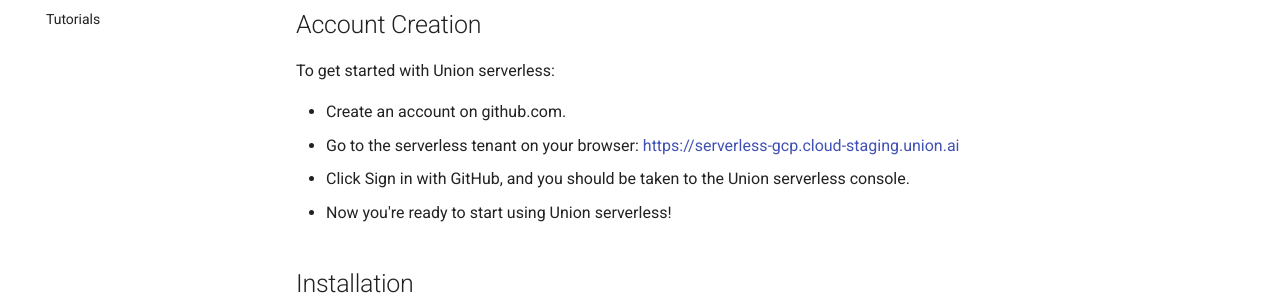
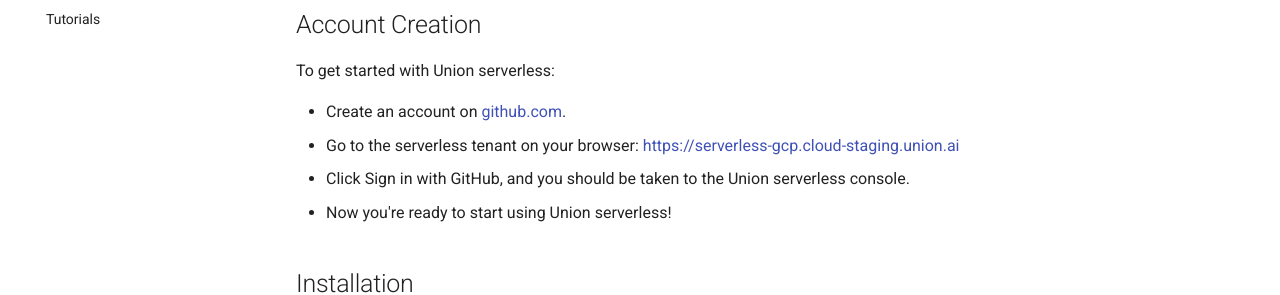
Before and after one commit to thomasjpfan/unionai-serverless-docs, an MkDocs documentation site: the page built from docs/index.md, in a window 1280 px wide. Shown: the part 173-468 px from the top of the page. Built offline with MkDocs 1.6.1 and Material for MkDocs 9.7.7, drawn with Linux system fonts in a browser that asks for light colours; part of the change alters nothing that is shown.

```diff
--- a/docs/index.md
+++ b/docs/index.md
@@ -4,7 +4,7 @@
 
 To get started with Union serverless:
 
-- Create an account on github.com.
+- Create an account on [github.com](github.com).
 - Go to the serverless tenant on your browser: [https://serverless-gcp.cloud-staging.union.ai](https://serverless-gcp.cloud-staging.union.ai)
 - Click Sign in with GitHub, and you should be taken to the Union serverless console.
 - Now you're ready to start using Union serverless!
```
